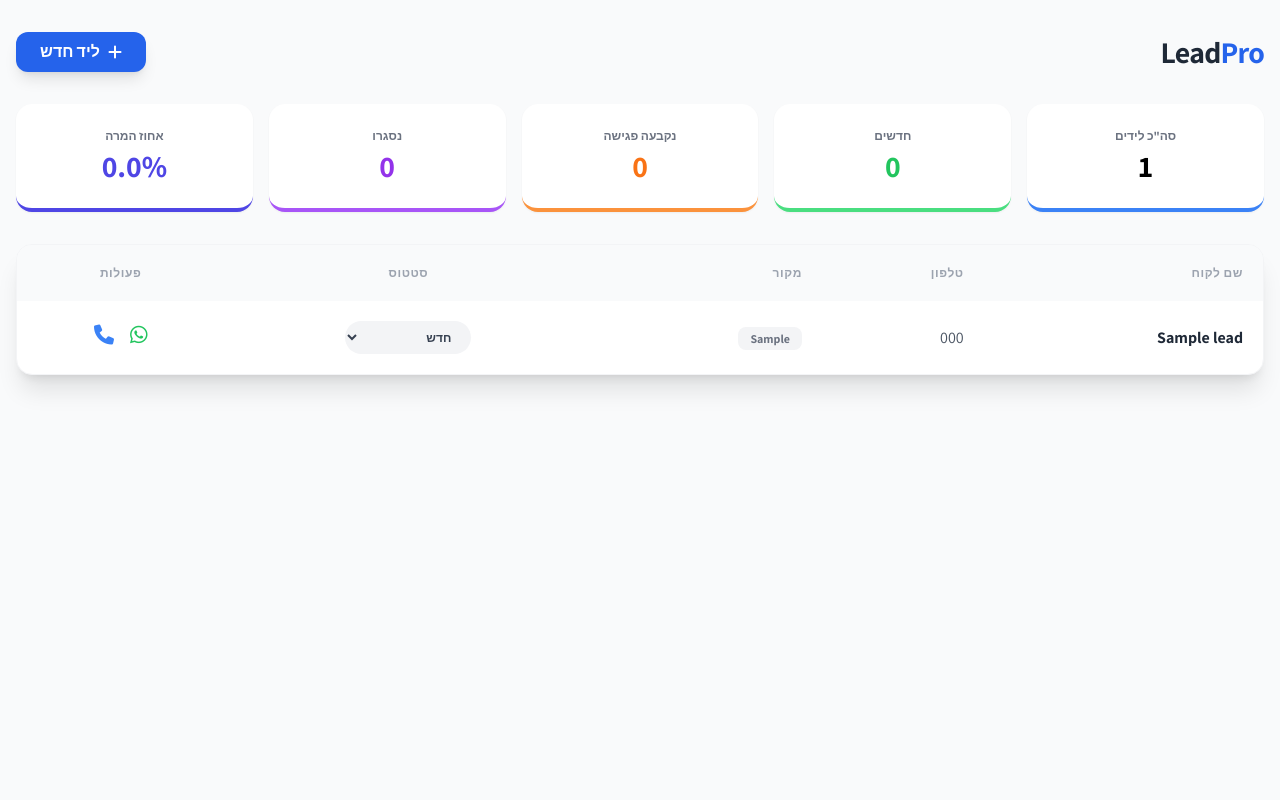
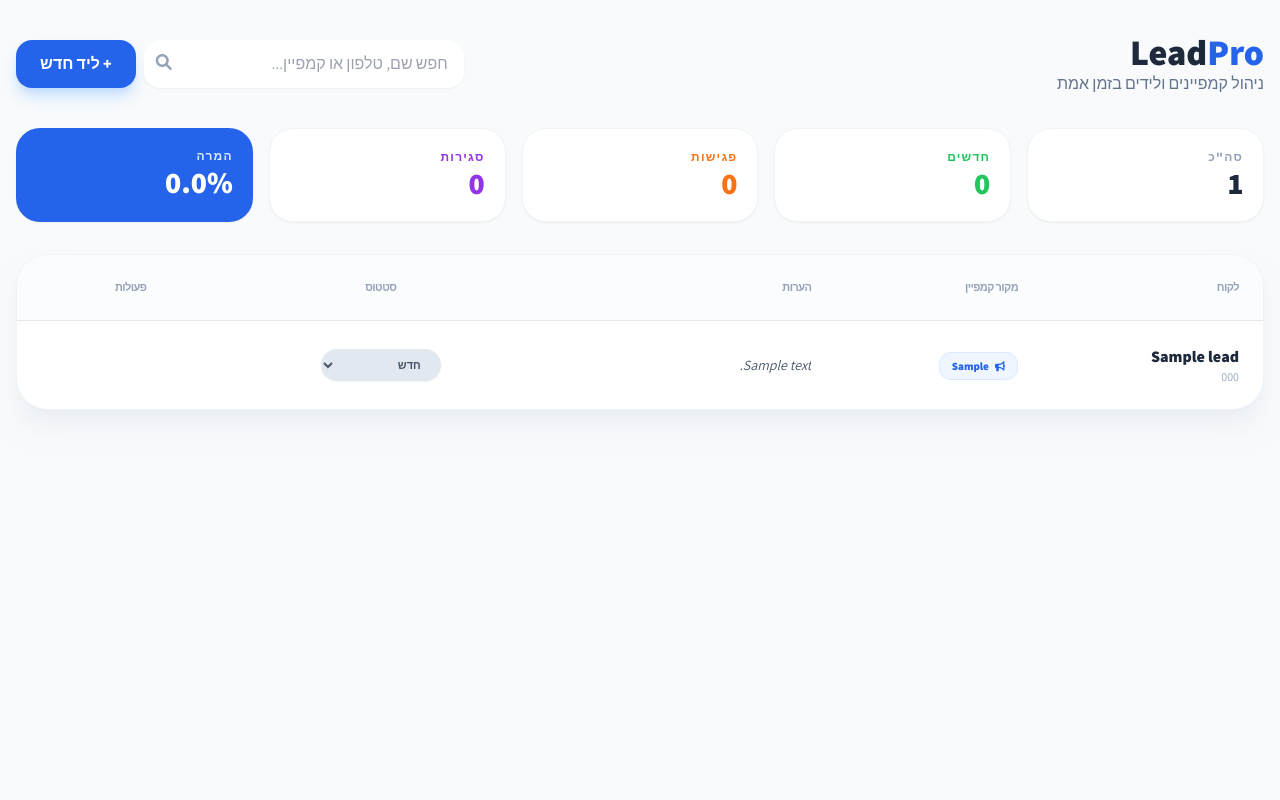
Before and after one commit to avi670/avi-leads-crm, a Flask app: page / in a window 1280 px wide. Run offline with Flask 3, Linux system fonts and the light colour scheme; tables that the repository leaves empty hold one stand-in row (values such as "Sample post"); some libraries are stand-ins or nearby versions.

Commit message:
Update index.html

```diff
--- a/templates/index.html
+++ b/templates/index.html
@@ -3,69 +3,93 @@
 <head>
     <meta charset="UTF-8">
     <meta name="viewport" content="width=device-width, initial-scale=1.0">
-    <title>LeadPro CRM</title>
+    <title>LeadPro CRM - Dashboard</title>
     <script src="https://cdn.tailwindcss.com"></script>
     <link rel="stylesheet" href="https://cdnjs.cloudflare.com/ajax/libs/font-awesome/6.0.0/css/all.min.css">
-    <link href="https://fonts.googleapis.com/css2?family=Assistant:wght@400;700&display=swap" rel="stylesheet">
+    <link href="https://fonts.googleapis.com/css2?family=Assistant:wght@400;600;800&display=swap" rel="stylesheet">
     <style>body { font-family: 'Assistant', sans-serif; }</style>
 </head>
-<body class="bg-gray-50 min-h-screen pb-10">
+<body class="bg-slate-50 min-h-screen pb-20">
 
     <div class="max-w-7xl mx-auto px-4 py-8">
-        <div class="flex justify-between items-center mb-8">
-            <h1 class="text-3xl font-bold text-gray-800 tracking-tight">Lead<span class="text-blue-600">Pro</span></h1>
-            <button onclick="openModal()" class="bg-blue-600 text-white px-6 py-2 rounded-xl font-bold hover:bg-blue-700 shadow-lg transition flex items-center">
-                <i class="fas fa-plus ml-2"></i> ליד חדש
-            </button>
+        <div class="flex flex-col md:flex-row justify-between items-center mb-8 gap-4">
+            <div>
+                <h1 class="text-4xl font-black text-slate-800">Lead<span class="text-blue-600">Pro</span></h1>
+                <p class="text-slate-500 font-medium">ניהול קמפיינים ולידים בזמן אמת</p>
             </div>
 
-        <div class="grid grid-cols-1 md:grid-cols-5 gap-4 mb-8">
-            <div class="bg-white p-6 rounded-2xl shadow-sm border-b-4 border-blue-500 text-center">
-                <p class="text-gray-500 text-xs font-bold uppercase">סה"כ לידים</p>
-                <p class="text-3xl font-black mt-1">{{ stats.total }}</p>
-            </div>
-            <div class="bg-white p-6 rounded-2xl shadow-sm border-b-4 border-green-400 text-center">
-                <p class="text-gray-500 text-xs font-bold uppercase">חדשים</p>
-                <p class="text-3xl font-black text-green-500 mt-1">{{ stats.new }}</p>
-            </div>
-            <div class="bg-white p-6 rounded-2xl shadow-sm border-b-4 border-orange-400 text-center">
-                <p class="text-gray-500 text-xs font-bold uppercase">נקבעה פגישה</p>
-                <p class="text-3xl font-black text-orange-500 mt-1">{{ stats.meetings }}</p>
-            </div>
-            <div class="bg-white p-6 rounded-2xl shadow-sm border-b-4 border-purple-500 text-center">
-                <p class="text-gray-500 text-xs font-bold uppercase">נסגרו</p>
-                <p class="text-3xl font-black text-purple-600 mt-1">{{ stats.closed }}</p>
-            </div>
-            <div class="bg-white p-6 rounded-2xl shadow-sm border-b-4 border-indigo-600 text-center">
-                <p class="text-gray-500 text-xs font-bold uppercase">אחוז המרה</p>
-                <p class="text-3xl font-black text-indigo-600 mt-1">{{ stats.conv_rate }}%</p>
+            <div class="flex w-full md:w-auto gap-2">
+                <form action="/" method="GET" class="relative flex-1 md:w-80">
+                    <input type="text" name="search" value="{{ search_query }}" placeholder="חפש שם, טלפון או קמפיין..."
+                           class="w-full pl-10 pr-4 py-3 rounded-2xl border-none shadow-sm focus:ring-2 focus:ring-blue-500 outline-none">
+                    <i class="fas fa-search absolute left-3 top-3.5 text-slate-400"></i>
+                </form>
+                <button onclick="openModal()" class="bg-blue-600 text-white px-6 py-3 rounded-2xl font-bold hover:bg-blue-700 shadow-lg shadow-blue-200 transition">
+                    + ליד חדש
+                </button>
             </div>
         </div>
 
-        <div class="bg-white rounded-2xl shadow-xl border border-gray-100 overflow-hidden">
-            <table class="w-full text-right border-collapse">
-                <thead class="bg-gray-50 text-gray-400 text-xs font-bold uppercase tracking-wider">
+        <div class="grid grid-cols-2 md:grid-cols-5 gap-4 mb-8">
+            <div class="bg-white p-5 rounded-3xl shadow-sm border border-slate-100">
+                <p class="text-slate-400 text-xs font-bold uppercase tracking-widest">סה"כ</p>
+                <p class="text-3xl font-black text-slate-800">{{ stats.total }}</p>
+            </div>
+            <div class="bg-white p-5 rounded-3xl shadow-sm border border-slate-100">
+                <p class="text-green-500 text-xs font-bold uppercase tracking-widest">חדשים</p>
+                <p class="text-3xl font-black text-green-500">{{ stats.new }}</p>
+            </div>
+            <div class="bg-white p-5 rounded-3xl shadow-sm border border-slate-100">
+                <p class="text-orange-500 text-xs font-bold uppercase tracking-widest">פגישות</p>
+                <p class="text-3xl font-black text-orange-500">{{ stats.meetings }}</p>
+            </div>
+            <div class="bg-white p-5 rounded-3xl shadow-sm border border-slate-100">
+                <p class="text-purple-600 text-xs font-bold uppercase tracking-widest">סגירות</p>
+                <p class="text-3xl font-black text-purple-600">{{ stats.closed }}</p>
+            </div>
+            <div class="bg-blue-600 p-5 rounded-3xl shadow-sm text-white">
+                <p class="text-blue-100 text-xs font-bold uppercase tracking-widest">המרה</p>
+                <p class="text-3xl font-black">{{ stats.conv_rate }}%</p>
+            </div>
+        </div>
+
+        <div class="bg-white rounded-[2rem] shadow-xl shadow-slate-200/50 border border-slate-100 overflow-hidden">
+            <div class="overflow-x-auto">
+                <table class="w-full text-right">
+                    <thead class="bg-slate-50/50 text-slate-400 text-[11px] font-black uppercase tracking-tighter border-b">
                         <tr>
-                        <th class="p-5">שם לקוח</th>
-                        <th class="p-5">טלפון</th>
-                        <th class="p-5">מקור</th>
-                        <th class="p-5 text-center">סטטוס</th>
-                        <th class="p-5 text-center">פעולות</th>
+                            <th class="p-6">לקוח</th>
+                            <th class="p-6">מקור קמפיין</th>
+                            <th class="p-6">הערות</th>
+                            <th class="p-6 text-center">סטטוס</th>
+                            <th class="p-6 text-center">פעולות</th>
                         </tr>
                     </thead>
-                <tbody class="divide-y divide-gray-100">
+                    <tbody class="divide-y divide-slate-50">
                         {% for lead in leads %}
-                    <tr class="hover:bg-blue-50/30 transition">
-                        <td class="p-5 font-bold text-gray-800">{{ lead.name }}</td>
-                        <td class="p-5 text-gray-600 font-medium">{{ lead.phone }}</td>
-                        <td class="p-5"><span class="bg-gray-100 text-gray-500 px-3 py-1 rounded-lg text-xs font-bold">{{ lead.source }}</span></td>
-                        <td class="p-5 text-center">
-                            <select onchange="updateStatus('{{ lead.id }}', this.value)"
-                                    class="text-xs font-bold rounded-full px-4 py-2 outline-none cursor-pointer border-none
-                                    {% if lead.status == 'חדש' %} bg-green-100 text-green-700
-                                    {% elif lead.status == 'נקבעה פגישה' %} bg-orange-100 text-orange-700
-                                    {% elif lead.status == 'נסגר' %} bg-purple-100 text-purple-700
-                                    {% else %} bg-gray-100 text-gray-700 {% endif %}">
+                        <tr class="hover:bg-slate-50/80 transition-colors group">
+                            <td class="p-6">
+                                <p class="font-bold text-slate-800">{{ lead.name }}</p>
+                                <p class="text-xs text-slate-400 font-medium">{{ lead.phone }}</p>
+                            </td>
+                            <td class="p-6">
+                                <span class="bg-blue-50 text-blue-600 px-3 py-1.5 rounded-xl text-[11px] font-bold border border-blue-100">
+                                    <i class="fas fa-bullhorn ml-1 text-[10px]"></i> {{ lead.source }}
+                                </span>
+                            </td>
+                            <td class="p-6">
+                                <input type="text" value="{{ lead.notes }}"
+                                       onblur="updateLead('{{ lead.id }}', 'notes', this.value)"
+                                       placeholder="הוסף הערה..."
+                                       class="bg-transparent border-none text-sm text-slate-600 w-full focus:ring-0 placeholder:text-slate-300 italic">
+                            </td>
+                            <td class="p-6 text-center">
+                                <select onchange="updateLead('{{ lead.id }}', 'status', this.value)"
+                                        class="text-[11px] font-black rounded-full px-4 py-2 outline-none cursor-pointer border-none shadow-sm
+                                        {% if lead.status == 'חדש' %} bg-green-500 text-white
+                                        {% elif lead.status == 'נקבעה פגישה' %} bg-orange-500 text-white
+                                        {% elif lead.status == 'נסגר' %} bg-purple-600 text-white
+                                        {% else %} bg-slate-200 text-slate-600 {% endif %}">
                                     <option value="חדש" {% if lead.status == 'חדש' %}selected{% endif %}>חדש</option>
                                     <option value="אין מענה" {% if lead.status == 'אין מענה' %}selected{% endif %}>אין מענה</option>
                                     <option value="לא מעוניין" {% if lead.status == 'לא מעוניין' %}selected{% endif %}>לא מעוניין</option>
@@ -74,9 +98,15 @@
                                     <option value="לא נסגר" {% if lead.status == 'לא נסגר' %}selected{% endif %}>לא נסגר</option>
                                 </select>
                             </td>
-                        <td class="p-5 flex justify-center gap-4">
-                            <a href="https://wa.me/972{{ lead.phone[1:] }}?text=היי {{ lead.name }}" target="_blank" class="text-green-500 hover:scale-125 transition text-xl"><i class="fab fa-whatsapp"></i></a>
-                            <a href="tel:{{ lead.phone }}" class="text-blue-500 hover:scale-125 transition text-xl"><i class="fas fa-phone"></i></a>
+                            <td class="p-6">
+                                <div class="flex justify-center gap-3 opacity-0 group-hover:opacity-100 transition-opacity">
+                                    <a href="https://wa.me/972{{ lead.phone[1:] }}?text=היי {{ lead.name }}" target="_blank" class="w-10 h-10 rounded-full bg-green-50 text-green-500 flex items-center justify-center hover:bg-green-500 hover:text-white transition-all shadow-sm">
+                                        <i class="fab fa-whatsapp"></i>
+                                    </a>
+                                    <a href="tel:{{ lead.phone }}" class="w-10 h-10 rounded-full bg-blue-50 text-blue-500 flex items-center justify-center hover:bg-blue-500 hover:text-white transition-all shadow-sm">
+                                        <i class="fas fa-phone"></i>
+                                    </a>
+                                </div>
                             </td>
                         </tr>
                         {% endfor %}
@@ -84,17 +114,30 @@
                 </table>
             </div>
         </div>
+    </div>
 
-    <div id="leadModal" class="fixed inset-0 bg-black/60 hidden flex justify-center items-center z-50">
-        <div class="bg-white rounded-3xl p-8 w-full max-w-md shadow-2xl mx-4">
-            <h2 class="text-2xl font-bold mb-6 text-gray-800">+ הקמת ליד חדש</h2>
+    <div id="leadModal" class="fixed inset-0 bg-slate-900/60 hidden backdrop-blur-sm flex justify-center items-center z-50">
+        <div class="bg-white rounded-[2.5rem] p-10 w-full max-w-md shadow-2xl mx-4 transform transition-all border border-slate-100">
+            <h2 class="text-3xl font-black mb-2 text-slate-800 tracking-tighter">ליד חדש</h2>
+            <p class="text-slate-400 mb-8 font-medium italic">הזן פרטים כדי להתחיל את הקמפיין</p>
+
             <form action="/add_lead_manual" method="POST" class="space-y-4">
-                <input type="text" name="name" placeholder="שם מלא" required class="w-full p-4 border rounded-2xl outline-none focus:ring-2 focus:ring-blue-500">
-                <input type="tel" name="phone" placeholder="טלפון" required class="w-full p-4 border rounded-2xl outline-none focus:ring-2 focus:ring-blue-500">
-                <input type="text" name="source" placeholder="מקור (המלצה, פייסבוק...)" class="w-full p-4 border rounded-2xl outline-none focus:ring-2 focus:ring-blue-500">
-                <div class="flex gap-2 pt-4">
-                    <button type="submit" class="flex-1 bg-blue-600 text-white p-4 rounded-2xl font-bold">שמור ליד</button>
-                    <button type="button" onclick="closeModal()" class="px-6 border rounded-2xl font-bold">ביטול</button>
+                <div class="space-y-1">
+                    <label class="text-[11px] font-black uppercase text-slate-400 mr-2">שם מלא</label>
+                    <input type="text" name="name" required class="w-full p-4 bg-slate-50 border-none rounded-2xl outline-none focus:ring-2 focus:ring-blue-500 font-bold">
+                </div>
+                <div class="space-y-1">
+                    <label class="text-[11px] font-black uppercase text-slate-400 mr-2">מספר טלפון</label>
+                    <input type="tel" name="phone" required class="w-full p-4 bg-slate-50 border-none rounded-2xl outline-none focus:ring-2 focus:ring-blue-500 font-bold">
+                </div>
+                <div class="space-y-1">
+                    <label class="text-[11px] font-black uppercase text-slate-400 mr-2">שם הקמפיין / מקור</label>
+                    <input type="text" name="source" placeholder="למשל: Facebook Ads_Dec" class="w-full p-4 bg-slate-50 border-none rounded-2xl outline-none focus:ring-2 focus:ring-blue-500 font-bold">
+                </div>
+
+                <div class="flex gap-3 pt-6">
+                    <button type="submit" class="flex-1 bg-blue-600 text-white p-4 rounded-2xl font-black shadow-lg shadow-blue-200 hover:bg-blue-700 transition">שמור ליד</button>
+                    <button type="button" onclick="closeModal()" class="px-8 font-bold text-slate-400 hover:text-slate-600">סגור</button>
                 </div>
             </form>
         </div>
@@ -104,13 +147,13 @@
         function openModal() { document.getElementById('leadModal').classList.remove('hidden'); }
         function closeModal() { document.getElementById('leadModal').classList.add('hidden'); }
 
-        async function updateStatus(id, newStatus) {
-            await fetch('/update_status', {
+        async function updateLead(id, field, value) {
+            await fetch('/update_lead', {
                 method: 'POST',
                 headers: {'Content-Type': 'application/json'},
-                body: JSON.stringify({id: id, status: newStatus})
+                body: JSON.stringify({id: id, field: field, value: value})
             });
-            location.reload(); // רענון כדי לעדכן את הסטטיסטיקה למעלה
+            if (field === 'status') location.reload();
         }
     </script>
 </body>
```
Lines whose indentation alone changed are shown as unchanged.
